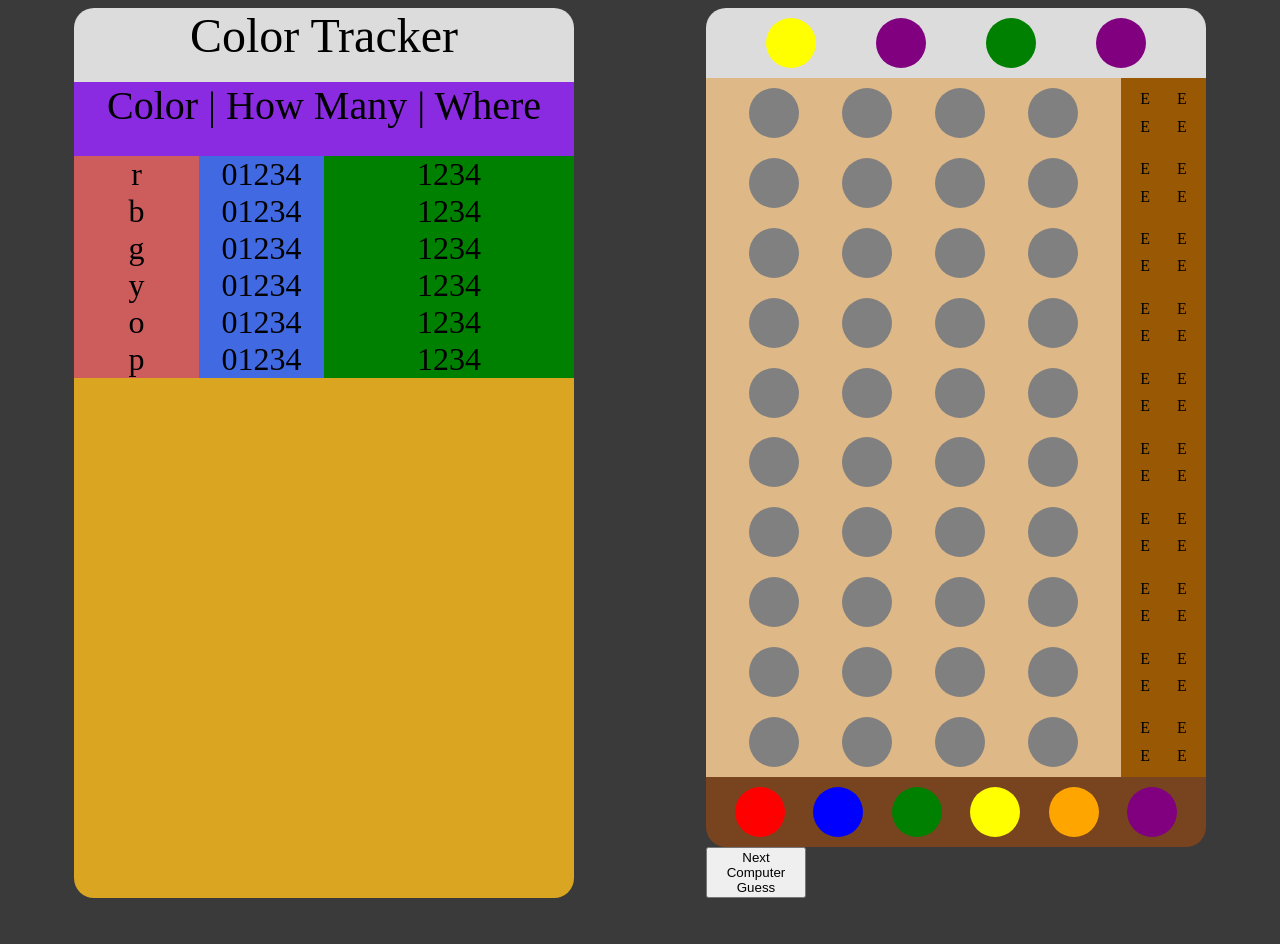
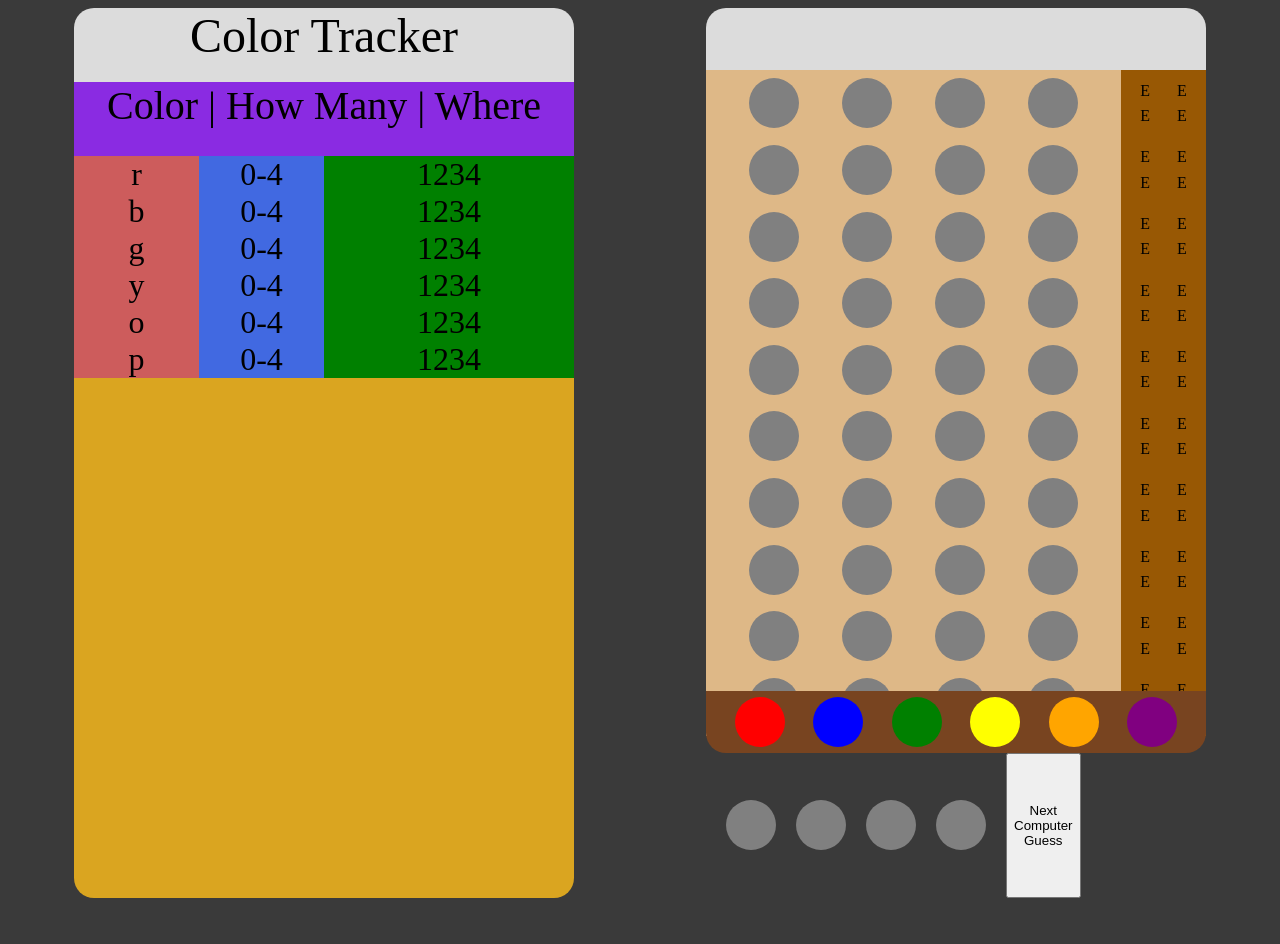
Before and after one commit to joebuono/mastermind, a React (Create React App) app in the folder client/: page / in a window 1280 px wide. Shown: the top 944 px of the page. Built offline with nearby package versions, Linux system fonts and the light colour scheme.

Commit message:
raw functionality for player creating guess

```diff
--- a/client/src/components/board/ComputerBoard.jsx
+++ b/client/src/components/board/ComputerBoard.jsx
@@ -3,6 +3,9 @@ import styles from '../styles/board.module.css';
 import Colors from './Colors.jsx';
 import SecretCode from './SecretCode.jsx';
 import Turns from './Turns.jsx';
+import MakeCode from './MakeCode.jsx';
+
+// Solver algorithm functions
 const { initializeGame } = require('../../solverAlgorithm/globalLogic');
 const { generateAllPermutations } = require('../../solverAlgorithm/generatePermutations');
 const { getBlackAndWhitePegs, filterForPossibleSolutions } = require('../../solverAlgorithm/filterPermutations');
@@ -16,7 +19,7 @@ class ComputerBoard extends Component {
     this.state = {
       colorOptions: [], // 'n', 'w' for codeSize 5
       // hard-coded for now, later, implement modal for human player to select secretCode
-      secretCode: ['y', 'p', 'g', 'p'],
+      secretCode: [],
       turns: [],
       totalRounds: 10, // later on, we'll have to make the board dynamically size according to the number of rounds
       currentRound: 1,
@@ -164,6 +167,7 @@ class ComputerBoard extends Component {
     // debugger;
     return (
       <div className={styles.boardContainer}>
+        <MakeCode codeSize={codeSize} colorOptions={colorOptions} />
         <div className={styles.secretCode}>
           <SecretCode secretCode={secretCode} />
         </div>
--- /dev/null
+++ b/client/src/components/board/MakeCode.jsx
@@ -0,0 +1,55 @@
+import React, { Component } from 'react';
+import Colors from './Colors.jsx';
+
+class MakeCode extends Component {
+  constructor(props) {
+    super(props);
+    this.state = {
+      secretCode: []
+    }
+  }
+
+  updateSecretCode = (colorToAddToGuess) => {
+    const { secretCode } = this.state;
+    for (let i = 0; i < secretCode.length; i++) {
+      if (secretCode[i] === 'x') {
+        secretCode[i] = colorToAddToGuess;
+        break;
+      }
+    }
+
+    this.setState({secretCode});
+  }
+
+  submitSecretCode = () => {
+    console.log('inside submitSecretCode');
+    const { secretCode } = this.state;
+    if (!secretCode.includes('x')) {
+      // send up secretCode to ComputerBoard component
+      console.log('beam me up, SCORTRRRR!!!');
+      console.log(secretCode);
+    } else {
+      console.log('incomplete guess');
+    }
+  }
+
+  componentDidMount() {
+    this.setState({
+      secretCode: new Array(this.props.codeSize).fill('x')
+    });
+  }
+
+  render() {
+    return (
+      <div>
+        {/* Secret Code */}
+        <Colors colors={this.state.secretCode} />
+        {/* Color Options */}
+        <Colors colors={this.props.colorOptions} updateCurrentGuess={this.updateSecretCode}/>
+        <button onClick={this.submitSecretCode}>Make Secret Code</button>
+      </div>
+    );
+  }
+};
+
+export default MakeCode;
--- a/client/src/components/colorTracker/Row.jsx
+++ b/client/src/components/colorTracker/Row.jsx
@@ -1,25 +1,25 @@
 import React from 'react';
 import styles from '../styles/row.module.css';
 
-// const formatNumberData = (numberArray) => {
-//   if (numberArray.length === 1) return numberArray[0];
-//   if (numberArray.length === 2) return `${numberArray[0]} or ${numberArray[1]}`;
+const formatNumberData = (numArr) => {
+  if (numArr.length === 1) return numArr[0];
+  if (numArr.length === 2) return `${numArr[0]} or ${numArr[1]}`;
 
-//   // determine if the numbers are increasing in numerical order
-//   let sequence = true;
-//   for (let i = 1; i < colorInfo.number.length; i++) {
-//     if (colorInfo.number[i] !== colorInfo.number[i - 1] + 1) {
-//       sequence = false;
-//       break;
-//     }
-//   }
+  // determine if the numbers are increasing in numerical order
+  let sequence = true;
+  for (let i = 1; i < numArr.length; i++) {
+    if (numArr[i] !== numArr[i - 1] + 1) {
+      sequence = false;
+      break;
+    }
+  }
 
-//   if (sequence) {
-//     return `${colorInfo.number[0]}-${colorInfo.number[colorInfo.number.length - 1]}`;
-//   }
+  if (sequence) {
+    return `${numArr[0]}-${numArr[numArr.length - 1]}`;
+  }
 
-//   return numberArray;
-// };
+  return numArr;
+};
 
 
 const Row = ({colorInfo}) => {
@@ -28,7 +28,7 @@ const Row = ({colorInfo}) => {
   return (
     <div className={styles.container}>
       <div className={styles.color}>{colorInfo.color}</div>
-      <div className={styles.number}>{colorInfo.number}</div>
+      <div className={styles.number}>{formatNumberData(colorInfo.number)}</div>
       <div className={styles.position}>{colorInfo.position}</div>
     </div>
   );
```
Also changed, not shown: 1 other file (tests, documents, lock files or other folders).
